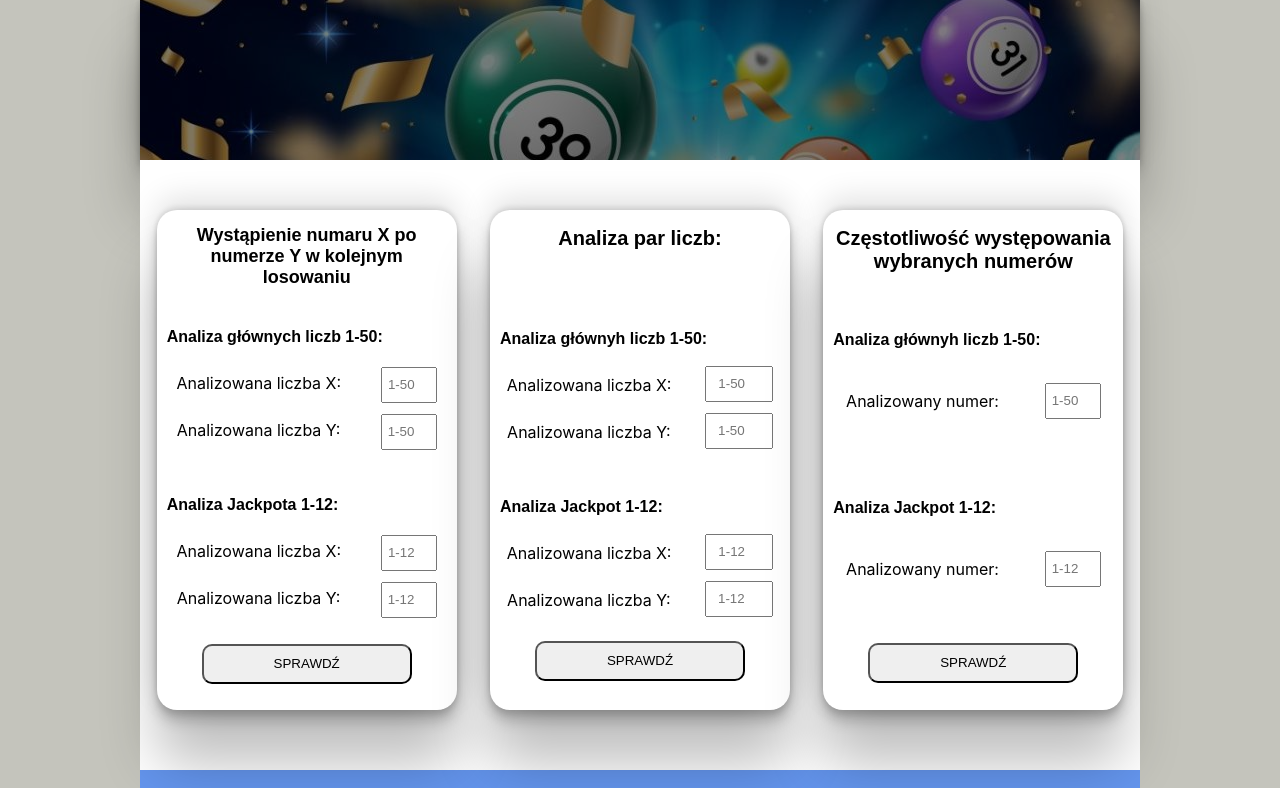
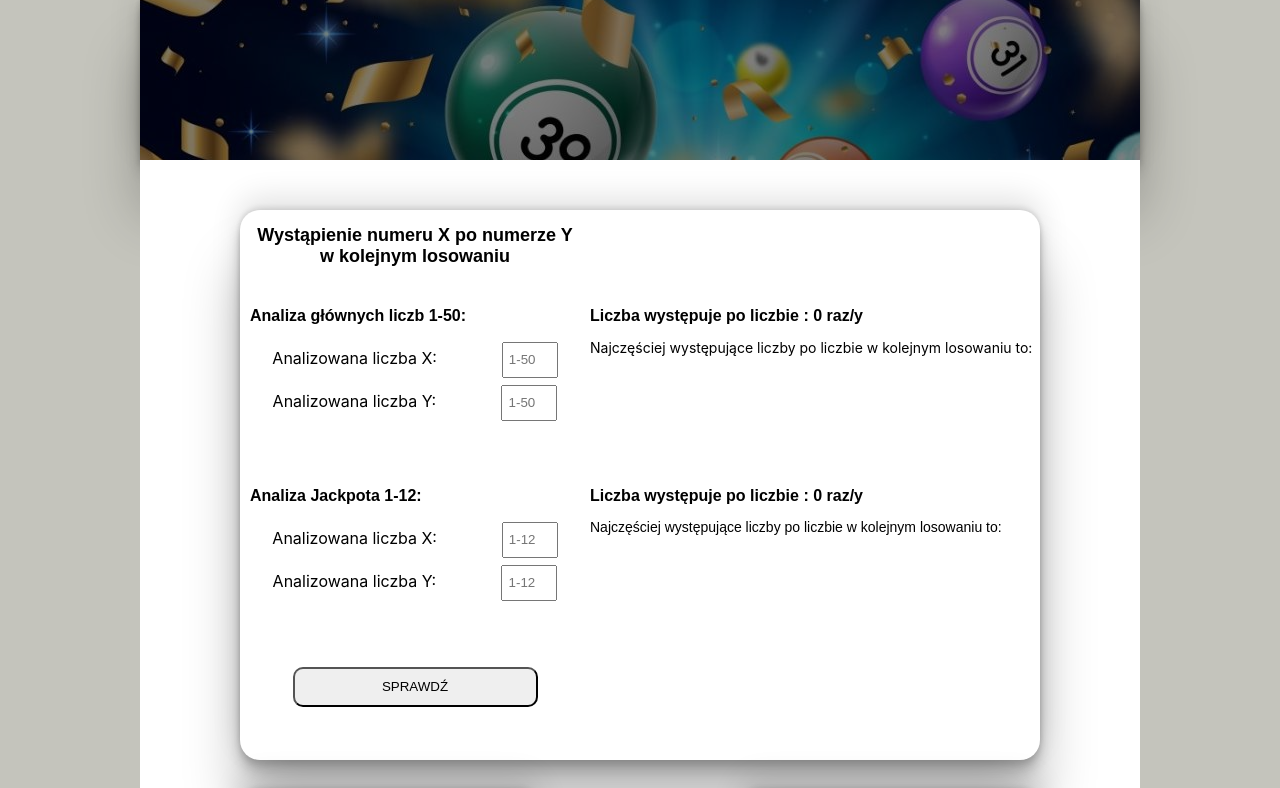
Before and after one commit to drozzzdi/EuroJackpot-analysis-of-draws, a React (Create React App) app: page / in a window 1280 px wide. Shown: the top 788 px of the page. Built offline with nearby package versions, Linux system fonts and the light colour scheme.

Commit message:
I added an algorithm that calculates the dependence o the occurrence of the numbers X and Y in Repeatability components

```diff
--- a/src/conponents/Main/Repeatability/Repeatability.js
+++ b/src/conponents/Main/Repeatability/Repeatability.js
@@ -15,57 +15,170 @@ function Repeatability(){
     const [drawsWithJackNumbersX, setDrawsWithJackNumbersX]=useState([]);
     const [drawsWithJackNumbersY, setDrawsWithJackNumbersY]=useState([]);
 
+    //how often the number X appears after the number Y
+    const [howOffenMain,setHowOffenMain]=useState(0);
+    const [howOffenJack,setHowOffenJack]=useState(0);
+    const [mostOffenMainNumbers,setMostOffenMainNumbers]=useState([]);
+    const [mostOffenJackNumbers,setMostOffenJackNumbers]=useState([]);
+
+    //change class
+    const[changeClass,setChangeClass]=useState(1);
+
+
+
     const CheckTheResult=()=>{
 
         //checking if the main or jack numberX and numberY selected by the user appeared in the id[i] draw
         if(mainNumberX>0 && mainNumberY>0 || jackNumberX>0 && jackNumberY>0){
 
+            setChangeClass(1)
+            //chacking main
             if(mainNumberX>0 && mainNumberY>0){
                 let suitNumberX=[];
                 let suitNumberY=[];
+                let howOffenRepeatedmain=0;
+                //a table containing all the numbers in the draw with the number Y
+                let everyNumbersSuitDraws=[];
+                //table of numbers that fell after drawing the number Y
+                let beforDrawsWithYNumber=[];
+
+                setHowOffenMain(0)
 
                 for(let i=0;i<data.length;i++){
                     let firstDraws=data[i].firstNumbers
                     let idValue=data[i].id
 
-                    firstDraws.some(fir=>fir==mainNumberX)?suitNumberX.push(idValue):console.log('')
-                    firstDraws.some(fir=>fir==mainNumberY)?suitNumberY.push(idValue):console.log('')
+                    if(firstDraws.some(fir=>fir==mainNumberX)){
+                        suitNumberX.push(idValue);
                     }
-                setDrawsWithNumbersX(suitNumberX)
-                console.log(suitNumberX)
-                setDrawsWithNumbersY(suitNumberY)
-                console.log(suitNumberY)
+                    if(firstDraws.some(fir=>fir==mainNumberY)){
+                        suitNumberY.push(idValue)
+                        everyNumbersSuitDraws.push(firstDraws);
+                        beforDrawsWithYNumber.push(data[i+1].firstNumbers)
                     }
-            else{
+                }
+
+                setDrawsWithNumbersX(suitNumberX);
+                setDrawsWithNumbersY(suitNumberY);
+
+                //calculation of the most common numbers that appeared after the draw with the number Y
+                let mostOffenNr=[]
+                for(let j=1;j<51;j++){
+
+                    let howOften=0;
+
+
+                    for(let z=0;z<everyNumbersSuitDraws.length;z++){
+                        let whatNumbers=beforDrawsWithYNumber[z];
+
+                        if(whatNumbers.some(el=>el==j)){
+                            howOften++;
+                        }
+
+                    }
+
+                    if(howOften>3){
+                        mostOffenNr.push(j);
+
+                    }
+
+                }
+                setMostOffenMainNumbers([mostOffenNr])
+
+
+                //checking how often the number X appears after the number Y in main numbers
+
+                for(let i=0;i<suitNumberX.length;i++){
+
+                    let analizeNumberX=suitNumberX[i]-1;
+
+                    if(suitNumberY.some(el=>el==analizeNumberX)){
+                        howOffenRepeatedmain++;
+                        setHowOffenMain(howOffenRepeatedmain)
+                    }
+                }
+            }
+            //chacking jack
+            if(jackNumberX>0 && jackNumberY>0){
+
             let suitJackNumberX=[];
             let suitJackNumberY=[];
+            let howOffenRepeatedJack=0;
+             //a table containing all the numbers in the draw with the number Y
+             let everyNumbersSuitDrawsJ=[];
+             //table of numbers that fell after drawing the number Y
+             let beforDrawsWithYNumberJ=[];
+
+
+            setHowOffenJack(0)
 
                 for(let i=0;i<data.length;i++){
-                let firstDraws=data[i].firstNumbers
+
+                    let firstDraws=data[i].secondNumbers
                     let idValue=data[i].id
 
-                firstDraws.some(fir=>fir==jackNumberX)?suitJackNumberX.push(idValue):console.log('')
-                firstDraws.some(fir=>fir==jackNumberY)?suitJackNumberY.push(idValue):console.log('')
+                   if(firstDraws.some(fir=>fir==jackNumberX)){
+                    suitJackNumberX.push(idValue)
                    }
+                   if(firstDraws.some(fir=>fir==jackNumberY)){
+                    suitJackNumberY.push(idValue)
+                    everyNumbersSuitDrawsJ.push(firstDraws);
+                    beforDrawsWithYNumberJ.push(data[i+1].firstNumbers)
+
+                   }
+                }
+
                 setDrawsWithJackNumbersX(suitJackNumberX)
-            console.log(suitJackNumberX)
                 setDrawsWithJackNumbersY(suitJackNumberY)
-            console.log(suitJackNumberY)
+
+                //calculation of the most common numbers that appeared after the draw with the number Y
+                let mostOffenNrJ=[]
+                for(let j=1;j<12;j++){
+
+                    let howOften=0;
+
+
+                    for(let z=0;z<everyNumbersSuitDrawsJ.length;z++){
+                        let whatNumbersJ=beforDrawsWithYNumberJ[z];
+
+                        if(whatNumbersJ.some(el=>el==j)){
+                            howOften++;
+                        }
+
+                    }
+
+                    if(howOften>4){
+                        mostOffenNrJ.push(j);
+
+                    }
+
+                }
+                setMostOffenMainNumbers([mostOffenNrJ])
+                console.log(mostOffenNrJ)
+
+                //checking how often the number X appears after the number Y in two additional numbers
+
+                for(let i=0;i<suitJackNumberX.length;i++){
+                    let analizeNumberX=suitJackNumberX[i]-1;
+
+                    if(suitJackNumberY.some(el=>el==analizeNumberX)){
+                        howOffenRepeatedJack++;
+                        setHowOffenJack(howOffenRepeatedJack)
+                    }
+                }
             }
 
         }
         else{
-            console.log('wybierz liczby')
+            setChangeClass(0);
         }
 
     }
 
-
-
-
     return(
-        <div className="containerRepeatability">
-            <h2>Wystąpienie numaru X po numerze Y w kolejnym losowaniu</h2>
+        <div className={changeClass?"active":"disactive"}>
+            <div className='containerRepeatability'>
+            <h2>Wystąpienie numeru X po numerze Y w kolejnym losowaniu</h2>
             <h3>Analiza głównych liczb 1-50:</h3>
             <div className="flexConteiner">
                 <p className="repeatNumberX">Analizowana liczba X:</p>
@@ -91,7 +204,8 @@ function Repeatability(){
                 onChange={(e)=>setMainNumberY(e.target.value)}
                 ></input>
             </div>
-            <h3>Analiza Jackpota 1-12:</h3>
+
+            <h3 className='secondSection'>Analiza Jackpota 1-12:</h3>
             <div className="jackpot">
                 <div className="flexConteiner">
                     <p className="repeatNumberX">Analizowana liczba X:</p>
@@ -117,11 +231,24 @@ function Repeatability(){
                     onChange={(e)=>setJackNumberY(e.target.value)}
                     ></input>
                 </div>
+                <div className={changeClass?"noNumbers":"active"}>Nie wybrałeś żadnych liczb!</div>
             </div>
-
             <button
             className="RepeatButton"
             onClick={CheckTheResult}>Sprawdź</button>
+            </div>
+            <div className='results'>
+                <div className='analisisMainNumbers'>
+                    <div className='resultMain'> Liczba {mainNumberX} występuje po liczbie {mainNumberY}: <span>{howOffenMain}</span> raz/y </div>
+                    <p>Najczęściej występujące liczby po liczbie {mainNumberY} w kolejnym losowaniu to: </p>
+                    <p></p>
+                </div>
+                 <div className='analisisJackNumbers'>
+                    <div className='resultJack'> Liczba {jackNumberX} występuje po liczbie {jackNumberY}: <span>{howOffenJack}</span> raz/y </div>
+                    <p>Najczęściej występujące liczby po liczbie {jackNumberY} w kolejnym losowaniu to: </p>
+                 </div>
+
+            </div>
         </div>
     )
 }
--- a/src/conponents/Main/Repeatability/repeatability.css
+++ b/src/conponents/Main/Repeatability/repeatability.css
@@ -1,9 +1,23 @@
-.containerRepeatability {
-  width: 30%;
-  height: 500px;
+.active {
+  width: 80%;
+  display: flex;
   background-color: white;
   box-shadow: rgba(0, 0, 0, 0.25) 0px 54px 55px, rgba(0, 0, 0, 0.12) 0px -12px 30px, rgba(0, 0, 0, 0.12) 0px 4px 6px, rgba(0, 0, 0, 0.17) 0px 12px 13px, rgba(0, 0, 0, 0.09) 0px -3px 5px;
   border-radius: 20px;
+  margin-bottom: 30px;
+}
+
+.disactive {
+  width: 30%;
+  background-color: white;
+  box-shadow: rgba(0, 0, 0, 0.25) 0px 54px 55px, rgba(0, 0, 0, 0.12) 0px -12px 30px, rgba(0, 0, 0, 0.12) 0px 4px 6px, rgba(0, 0, 0, 0.17) 0px 12px 13px, rgba(0, 0, 0, 0.09) 0px -3px 5px;
+  border-radius: 20px;
+  margin-bottom: 30px;
+}
+
+.containerRepeatability {
+  height: 550px;
+  width: 350px;
 }
 
 .containerRepeatability h2 {
@@ -25,7 +39,7 @@
 .containerRepeatability .flexConteiner {
   display: flex;
   justify-content: space-around;
-  padding-top: 5px;
+  padding-top: 1px;
 }
 
 .containerRepeatability .flexConteiner input {
@@ -37,8 +51,27 @@
   margin-top: 6px;
 }
 
+.containerRepeatability .secondSection {
+  margin-top: 60px;
+}
+
+.containerRepeatability .jackpot {
+  position: relative;
+}
+
+.containerRepeatability .jackpot .active {
+  position: absolute;
+  left: 25%;
+  color: red;
+  font-size: 12px;
+}
+
+.containerRepeatability .jackpot .noNumbers {
+  display: none;
+}
+
 .containerRepeatability button {
-  margin-top: 20px;
+  margin-top: 60px;
   width: 70%;
   margin-left: 15%;
   height: 40px;
@@ -52,3 +85,31 @@
   background-image: linear-gradient(to right, rgba(134, 141, 130, 0.538), rgba(241, 248, 248, 0.723));
   border: 1px solid #2f3232;
 }
+
+.results .analisisMainNumbers {
+  margin-top: 97px;
+  height: 180px;
+}
+
+.results .analisisMainNumbers .resultMain {
+  font-size: 16px;
+  font-weight: 600;
+  font-family: Arial, Helvetica, sans-serif;
+}
+
+.results .analisisMainNumbers p {
+  font-size: 14px;
+}
+
+.results .analisisJackNumbers {
+  font-family: Arial, Helvetica, sans-serif;
+}
+
+.results .analisisJackNumbers .resultJack {
+  font-size: 16px;
+  font-weight: 600;
+}
+
+.results .analisisJackNumbers p {
+  font-size: 14px;
+}
--- a/src/conponents/Main/Repeatability/repeatability.scss
+++ b/src/conponents/Main/Repeatability/repeatability.scss
@@ -1,9 +1,23 @@
-.containerRepeatability{
-    width: 30%;
-    height: 500px;
+.active{
+    width: 80%;
+    display: flex;
     background-color: white;
     box-shadow: rgba(0, 0, 0, 0.25) 0px 54px 55px, rgba(0, 0, 0, 0.12) 0px -12px 30px, rgba(0, 0, 0, 0.12) 0px 4px 6px, rgba(0, 0, 0, 0.17) 0px 12px 13px, rgba(0, 0, 0, 0.09) 0px -3px 5px;
     border-radius: 20px;
+    margin-bottom: 30px;
+}
+.disactive{
+    width: 30%;
+    background-color: white;
+    box-shadow: rgba(0, 0, 0, 0.25) 0px 54px 55px, rgba(0, 0, 0, 0.12) 0px -12px 30px, rgba(0, 0, 0, 0.12) 0px 4px 6px, rgba(0, 0, 0, 0.17) 0px 12px 13px, rgba(0, 0, 0, 0.09) 0px -3px 5px;
+    border-radius: 20px;
+    margin-bottom: 30px;
+}
+.containerRepeatability{
+    height: 550px;
+    width: 350px;
+
+
     h2{
         text-align: center;
         font-size: 18px;
@@ -21,7 +35,7 @@
     .flexConteiner{
         display: flex;
         justify-content: space-around;
-        padding-top: 5px;
+        padding-top: 1px;
 
         input{
             text-align: center;
@@ -32,8 +46,24 @@
             margin-top: 6px;
         }
     }
+    .secondSection{
+        margin-top: 60px;
+    }
+    .jackpot{
+        position: relative;
+        .active{
+            position: absolute;
+            left:25%;
+            color:red;
+            font-size: 12px;
+        }
+        .noNumbers{
+            display: none;
+        }
+    }
+
     button{
-        margin-top: 20px;
+        margin-top: 60px;
         width: 70% ;
         margin-left: 15%;
         height: 40px;
@@ -47,3 +77,27 @@
             border:1px solid rgb(47, 50, 50);
         }
 }
+.results{
+    .analisisMainNumbers{
+        margin-top: 97px;
+        height: 180px;
+        .resultMain{
+            font-size: 16px;
+            font-weight: 600;
+            font-family: Arial, Helvetica, sans-serif;
+        }
+        p{
+            font-size: 14px;
+        }
+    }
+    .analisisJackNumbers{
+        font-family: Arial, Helvetica, sans-serif;
+        .resultJack{
+            font-size: 16px;
+            font-weight: 600;
+        }
+        p{
+            font-size: 14px;
+        }
+    }
+}
--- a/src/conponents/Main/main.css
+++ b/src/conponents/Main/main.css
@@ -1,8 +1,8 @@
 .containerMain {
   width: 100%;
-  height: 70vh;
   background-color: white;
   display: flex;
   justify-content: space-around;
+  flex-wrap: wrap;
   padding-top: 50px;
 }
--- a/src/conponents/Main/main.min.css
+++ b/src/conponents/Main/main.min.css
@@ -1 +1 @@
-.containerMain{width:100%;height:70vh;background-color:white;display:flex;justify-content:space-around;padding-top:50px}
+.containerMain{width:100%;background-color:white;display:flex;justify-content:space-around;flex-wrap:wrap;padding-top:50px}
--- a/src/conponents/Main/main.scss
+++ b/src/conponents/Main/main.scss
@@ -1,8 +1,8 @@
 .containerMain{
     width: 100%;
-    height: 70vh;
     background-color: white;
     display: flex;
     justify-content: space-around;
+    flex-wrap: wrap;
     padding-top: 50px;
 }
```
Also changed, not shown: src/conponents/Main/Repeatability/repeatability.min.css (+1 -1 lines). Lines whose indentation alone changed are shown as unchanged.
